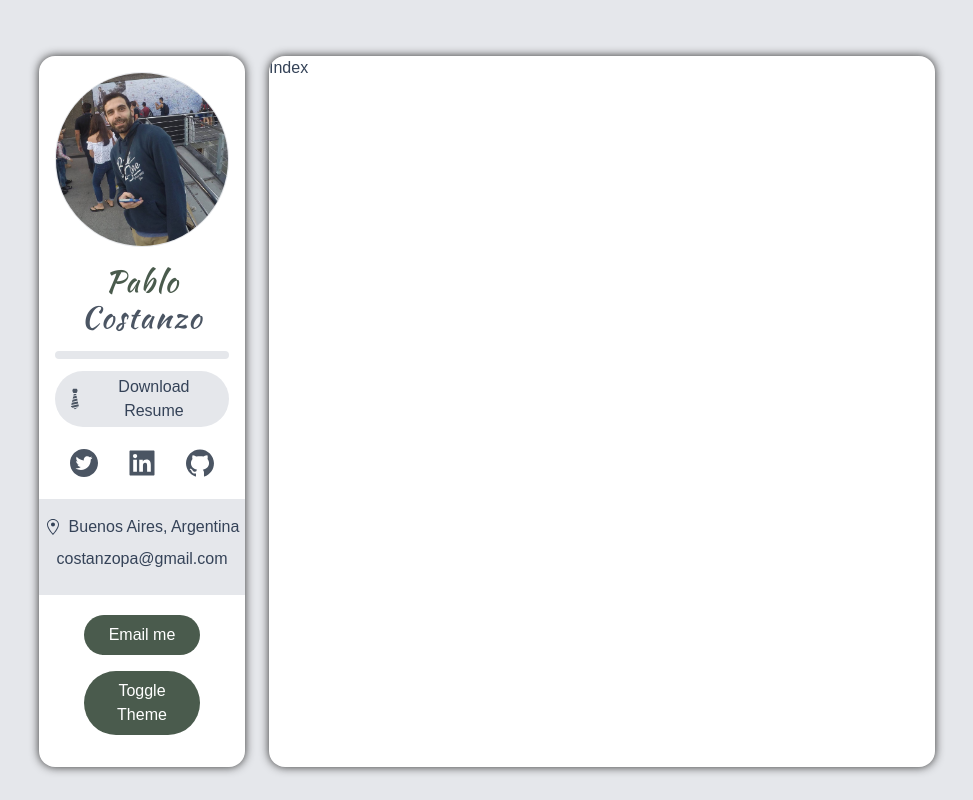
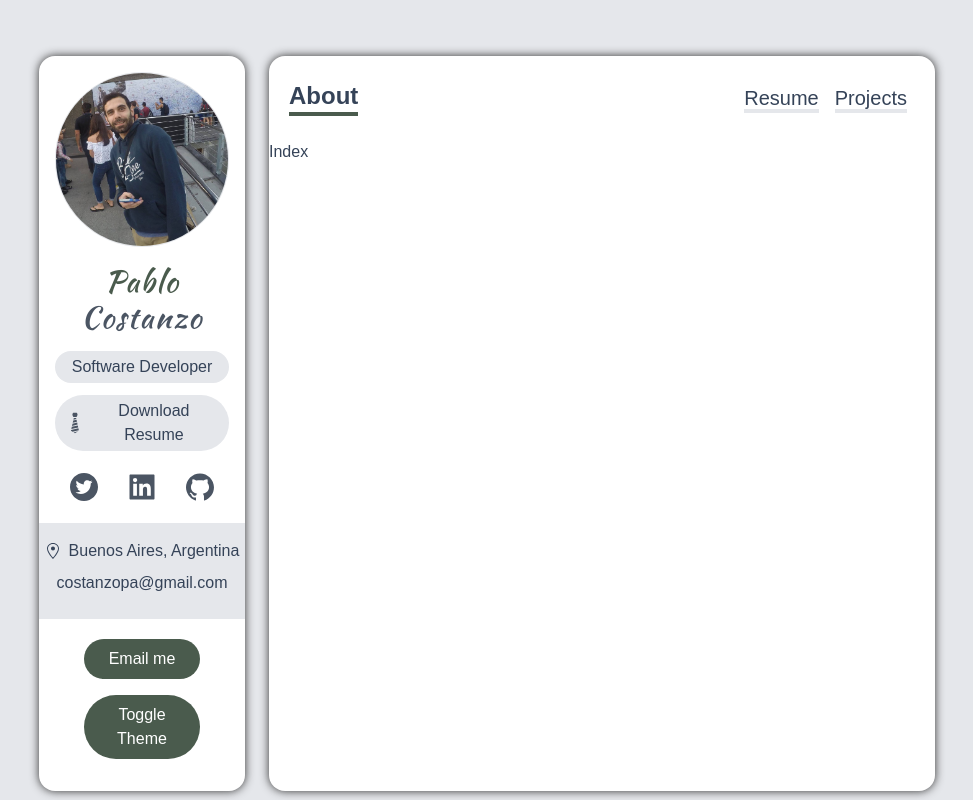
Before and after one commit to pacostanzo/portfolio, a Next.js app: page / in a window 1280 px wide. Shown: the whole page, without its empty margins (153-1126 px from the left). Built offline with nearby package versions, Linux system fonts and the light colour scheme.

Commit message:
Creating Navbar
*Navbar links/ Resume and project page

```diff
--- /dev/null
+++ b/components/Navbar/Navbar.component.tsx
@@ -0,0 +1,62 @@
+import { useState, useEffect, FunctionComponent } from 'react';
+import { useRouter } from 'next/router';
+import Link from 'next/link';
+
+const NavItem: FunctionComponent<{
+  active: string;
+  setActive: Function;
+  name: string;
+  route: string;
+}> = ({ active, setActive, name, route }) => {
+  return active !== name ? (
+    <Link href={route}>
+      <a>
+        <span
+          className="transition duration-500 ease-in-out mx-2 cursor-pointer border-b-4 hover:border-green-800"
+          onClick={() => setActive(name)}
+        >
+          {name}
+        </span>
+      </a>
+    </Link>
+  ) : null;
+};
+
+const Navbar = () => {
+  const { pathname } = useRouter();
+
+  const [active, setActive] = useState('');
+
+  //later
+  useEffect(() => {
+    if (pathname === '/') setActive('About');
+    else if (pathname === '/projects') setActive('Projects');
+    else if (pathname === '/resume') setActive('Resume');
+  }, []);
+
+  return (
+    <div className="flex items-center justify-between px-5 py-3 my-3">
+      <span className="text-xl font-bold border-b-4 md:text-2xl border-green-800">
+        {active}
+      </span>
+
+      <div className="text-base font-normal md:text-xl">
+        <NavItem active={active} setActive={setActive} name="About" route="/" />
+        <NavItem
+          active={active}
+          setActive={setActive}
+          name="Resume"
+          route="/resume"
+        />
+        <NavItem
+          active={active}
+          setActive={setActive}
+          name="Projects"
+          route="/projects"
+        />
+      </div>
+    </div>
+  );
+};
+
+export default Navbar;
--- a/components/Sidebar/Sidebar.component.tsx
+++ b/components/Sidebar/Sidebar.component.tsx
@@ -23,8 +23,8 @@ const Sidebar = () => {
         src="/images/me.jpeg"
         alt="avatar"
         className=" mx-auto border rounded-full "
-        height="256px"
-        width="256px"
+        height="200px"
+        width="200px"
         layout="intrinsic"
         quality="100"
       />
@@ -33,7 +33,7 @@ const Sidebar = () => {
         <span className="text-gray-600"> {profileData.surname}</span>
       </h3>
       <p className="px-2 py-1 my-3 bg-gray-200 rounded-full dark:bg-dark-200 dark:bg-black-500">
-        {}
+        {profileData.title}
       </p>
       {/* Resume */}
       <a
@@ -66,7 +66,7 @@ const Sidebar = () => {
 
       {/* Contacts */}
       <div
-        className="py-4 my-5  bg-gray-200 dark:bg-dark-200 dark:bg-black-500 "
+        className="py-4 my-5 bg-gray-200 dark:bg-dark-200 dark:bg-black-500 "
         style={{ marginLeft: '-1rem', marginRight: '-1rem' }}
       >
         <div className="flex items-center justify-center">
--- a/components/index.tsx
+++ b/components/index.tsx
@@ -1 +1,2 @@
 export { default as Sidebar } from './Sidebar/Sidebar.component';
+export { default as Navbar } from './Navbar/Navbar.component';
--- a/pages/_app.tsx
+++ b/pages/_app.tsx
@@ -1,4 +1,4 @@
-import { Sidebar } from '../components';
+import { Sidebar, Navbar } from '../components';
 import '../styles/globals.css';
 
 function MyApp({ Component, pageProps }) {
@@ -8,6 +8,7 @@ function MyApp({ Component, pageProps }) {
         <Sidebar />
       </div>
       <div className="flex flex-col col-span-12 overflow-hidden bg-white shadow-custom-light dark:shadow-custom-dark rounded-2xl lg:col-span-9 dark:bg-dark-500">
+        <Navbar />
         <Component {...pageProps} />
       </div>
     </div>
--- /dev/null
+++ b/pages/projects.tsx
@@ -0,0 +1,5 @@
+const Projects = () => {
+  return <div>Projects!</div>;
+};
+
+export default Projects;
--- /dev/null
+++ b/pages/resume.tsx
@@ -0,0 +1,3 @@
+export default function Resume() {
+  return <div className="">Resume</div>;
+}
```
